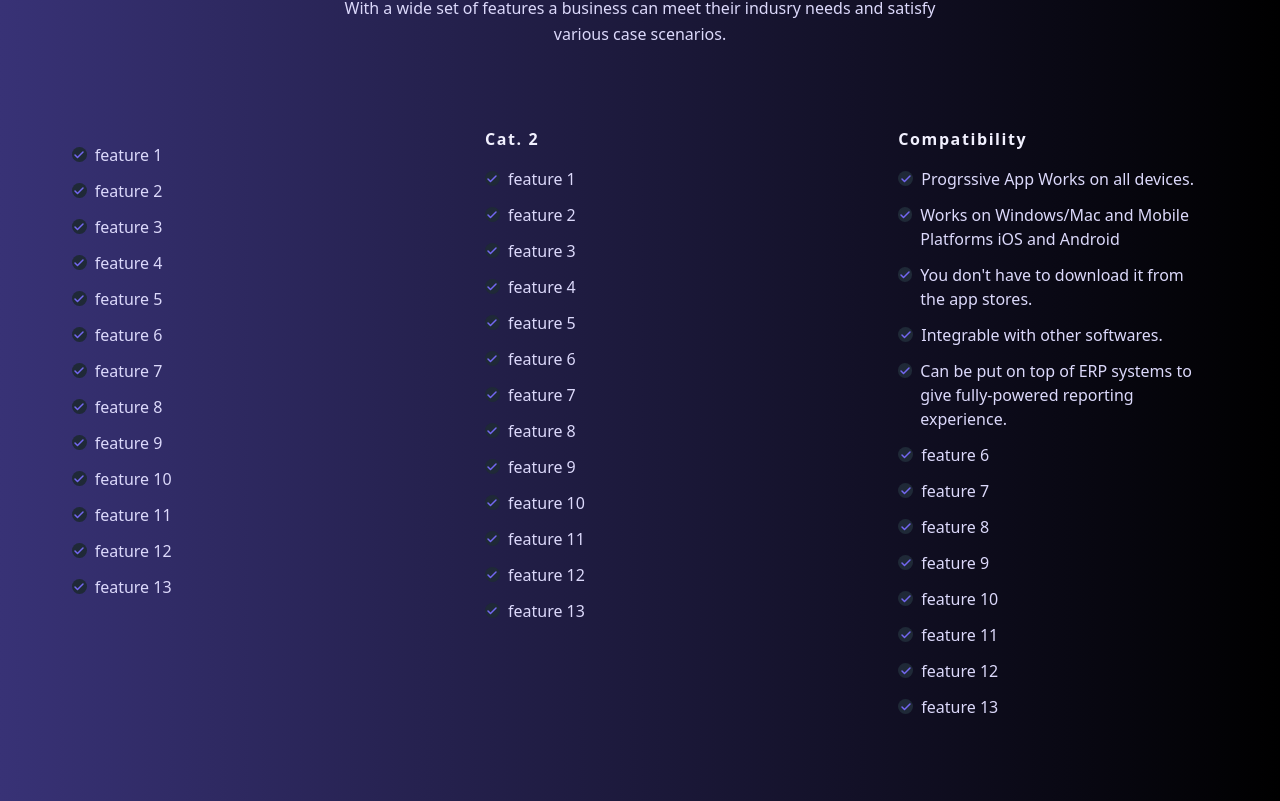
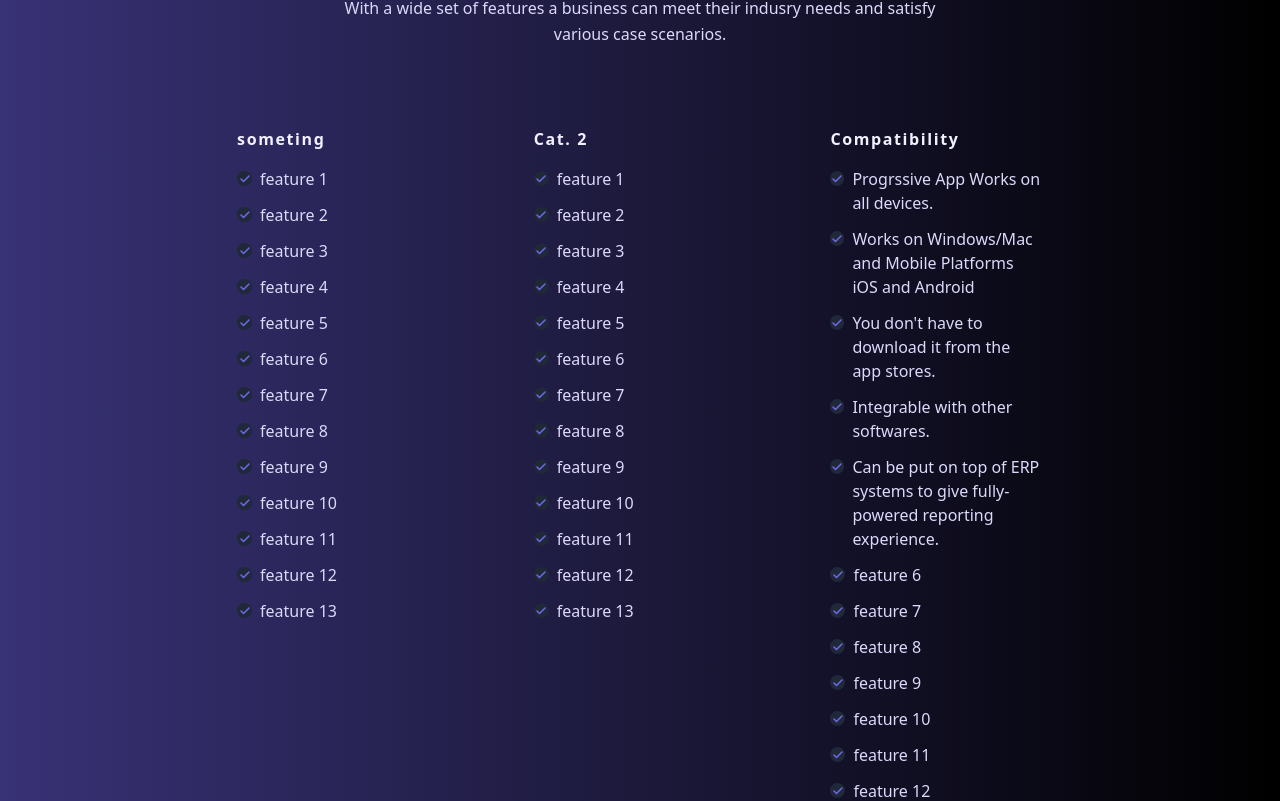
Before and after one commit to taricov/Reactjs_eCalenda_website, a React (Vite) app: page /features in a window 1280 px wide. Shown: the part 859-1660 px from the top of the page. Built offline with nearby package versions, Linux system fonts and the light colour scheme.

Commit message:
modifyed some pages

```diff
--- a/package.json
+++ b/package.json
@@ -18,6 +18,7 @@
     "daisyui": "^2.47.0",
     "flowbite": "^1.6.3",
     "flowbite-react": "^0.3.8",
+    "formik": "^2.2.9",
     "headlessui": "^0.0.0",
     "react": "^18.2.0",
     "react-awesome-reveal": "^4.2.3",
--- a/src/pages/PageApiDocs.tsx
+++ b/src/pages/PageApiDocs.tsx
@@ -38,14 +38,14 @@ export default function PageApiDocs() {
             API Docs
           </div>
           <ul className="flex flex-col py-4">
-            <MenuItem title="first item" scrollTo="" />
+            <MenuItem title="Introduction" scrollTo="" />
             <MenuItem title="first item" scrollTo="" />
             <MenuItem title="first item" scrollTo="" />
             <MenuItem title="first item" scrollTo="" />
             <MenuItem title="first item" scrollTo="" />
           </ul>
         </div>
-        <div className="flex justify-center border items-center grow">
+        <div className="flex justify-center items-center grow">
           <div className="h-full w-full p-5 flex-col justify-center items-center">
             {" "}
             <div className="bg-white bg-opacity-2">something</div>
--- a/src/pages/PageFeatures.tsx
+++ b/src/pages/PageFeatures.tsx
@@ -2,7 +2,7 @@ import { useEffect, useRef } from "react";
 import ScrollReveal from "scrollreveal";
 
 const featuresObj = {
-  "": [
+  someting: [
     "feature 1",
     "feature 2",
     "feature 3",
@@ -109,14 +109,14 @@ export default function PageTerms() {
               their indusry needs and satisfy various case scenarios.
             </p>
           </div>
-          <div className="flex flex-wrap w-full justify-center">
+          <div className="flex flex-wrap gap-10 px-10 w-3/4 mx-auto justify-center">
             {Object.entries(featuresObj).map((cat) => {
               return (
                 <>
                   <div className="md:w-1/4 flex-col mx-auto">
                     <h2
                       key={cat[0]}
-                      className="font-bold tracking-widest text-app-color-700 dark:text-app-color-100 mb-4"
+                      className="font-bold tracking-widest text-app-color-700 dark:text-app-color-100 mb-4 w-full"
                     >
                       {cat[0]}
                     </h2>
```
Also changed, not shown: 1 other file (tests, documents, lock files or other folders).
